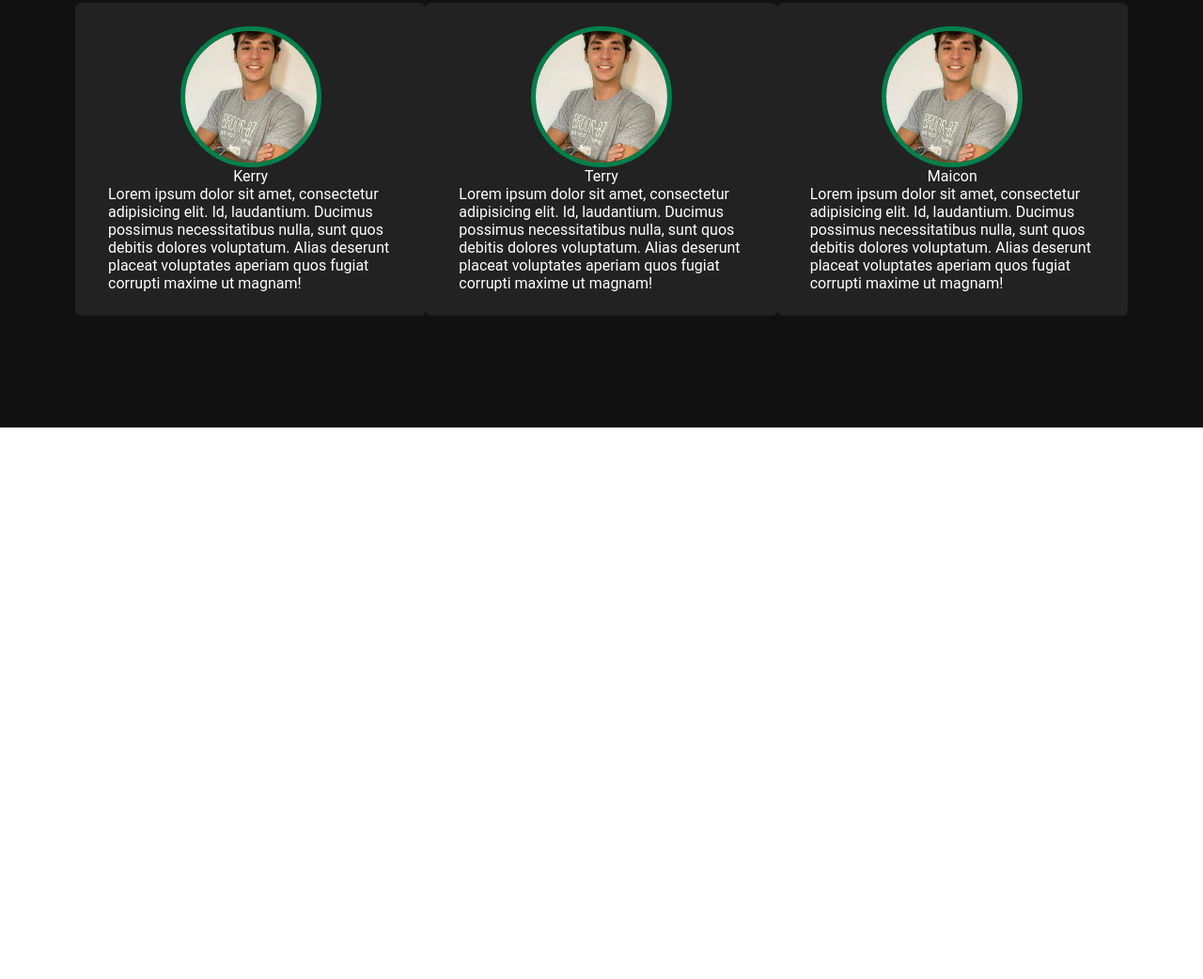
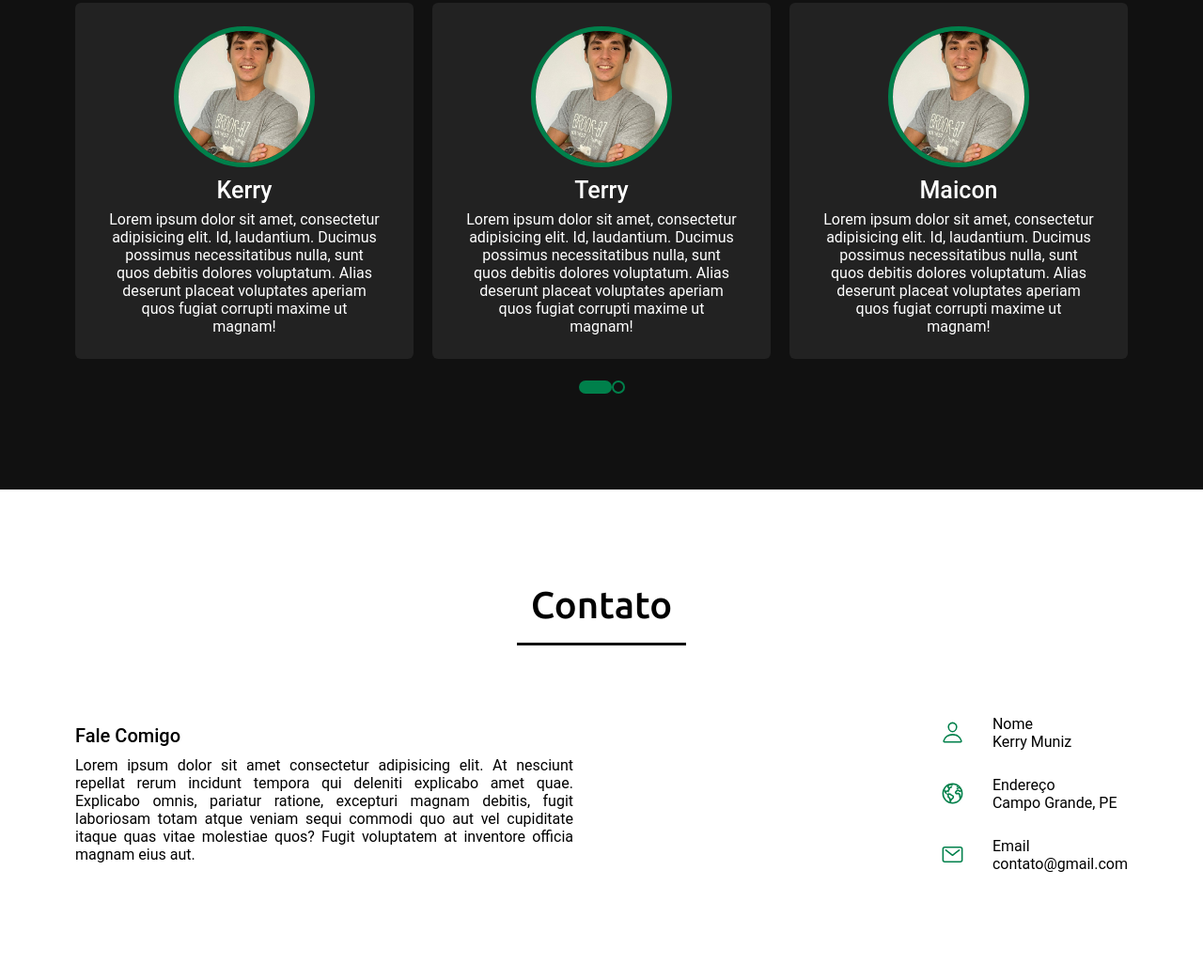
Before and after one commit to kerrymuniz/Potifolio, a plain HTML site: page index.html in a window 1280 px wide. Shown: the part 3016-4058 px from the top of the page at 94% size. Before the commit the page ends 3471 px from the top, so only its background shows below. Drawn offline with nearby package versions, Linux system fonts and the light colour scheme.

Commit message:
continuacao do portifolio

```diff
--- a/index.css
+++ b/index.css
@@ -276,11 +276,11 @@ section .title::after {
     transform: translateX(-50%);
 }
 
-.about, .services, .skills, .teams {
+.about, .services, .skills, .teams, .contact {
     font-family: 'Roboto', sans-serif;
 }
 
-.about .about-content, .services .serv-content, .skills .skills-content {
+.about .about-content, .services .serv-content, .skills .skills-content, .contact .contact-content {
     display: flex;
     flex-wrap: wrap;
     align-items: center;
@@ -495,6 +495,12 @@ section .title::after {
     background: #222;
     border-radius: 6px;
     padding: 25px 35px;
+    text-align: center;
+    transition: all 0.3s ease;
+}
+
+.teams .carousel .card:hover {
+    background: #00804b;
 }
 
 .teams .carousel .card img {
@@ -503,6 +509,11 @@ section .title::after {
     object-fit: cover;
     border-radius: 50%;
     border: 5px solid #00804b;
+    transition: all 0.3s ease;
+}
+
+.teams .carousel .card:hover img {
+    border-color: #fff;
 }
 
 .teams .carousel .card .box {
@@ -510,11 +521,76 @@ section .title::after {
     flex-direction: column;
     align-items: center;
     justify-content: center;
+    transition: all 0.3s ease;
+}
+
+.teams .carousel .card:hover .box {
+    transform: scale(1.05);
+}
+
+.teams .carousel .card .text {
+    font-size: 25px;
+    font-weight: 500;
+    margin: 10px 0 7px 0;
+}
+
+.owl-dots {
+    text-align: center;
+    margin-top: 20px;
+}
+
+.owl-dot {
+    width: 14px;
+    height: 14px;
+    outline: none!important;
+    border-radius: 50%;
+    border: 2px solid #00804b!important;
+    transition: all 0.3s ease;
+}
+
+.owl-dot.active {
+    width: 35px;
+    border-radius: 15px;
+}
+
+.owl-dot.active, .owl-dot:hover {
+    background: #00804b!important;
 }
 
 
+/*..sessão.contato..*/
+.contact .contact-content .column {
+    width: calc(50% - 30px);
+}
 
+.contact .contact-content .left p {
+    text-align: justify;
+}
 
+.contact .contact-content .text {
+    font-size: 20px;
+    font-weight: 500;
+    margin-bottom: 10px;
+}
+
+.contact .contact-content .left .icons {
+    margin: 10px 0;
+}
+
+.contact .contact-content .row {
+    display: flex;
+    height: 65px;
+    align-items: center;
+}
+
+.contact .contact-content .row .info {
+    margin-left: 30px;
+}
+
+.contact .contact-content .row ion-icon {
+    font-size: 25px;
+    color: #00804b;
+}
 
 
 
--- a/index.html
+++ b/index.html
@@ -251,6 +251,44 @@
         </div>
     </section>
 
+    <!-- sessão contato -->
+    <section class="contact" id="contact">
+        <div class="max-width">
+            <h2 class="title">Contato</h2>
+            <div class="contact-content">
+                <div class="column left">
+                    <div class="text">Fale Comigo</div>
+                    <p>Lorem ipsum dolor sit amet consectetur adipisicing elit. At nesciunt repellat rerum incidunt tempora qui deleniti explicabo amet quae. Explicabo omnis, pariatur ratione, excepturi magnam debitis, fugit laboriosam totam atque veniam sequi commodi quo aut vel cupiditate itaque quas vitae molestiae quos? Fugit voluptatem at inventore officia magnam eius aut.</p>
+                </div>
+                <div class="icons">
+                    <div class="row">
+                        <ion-icon name="person-outline"></ion-icon>
+                        <div class="info">
+                            <div class="head">Nome</div>
+                            <div class="sub-title">Kerry Muniz</div>
+                        </div>
+                    </div>
+
+                    <div class="row">
+                        <ion-icon name="earth-outline"></ion-icon>
+                        <div class="info">
+                            <div class="head">Endereço</div>
+                            <div class="sub-title">Campo Grande, PE</div>
+                        </div>
+                    </div>
+
+                    <div class="row">
+                        <ion-icon name="mail-outline"></ion-icon>
+                        <div class="info">
+                            <div class="head">Email</div>
+                            <div class="sub-title">contato@gmail.com</div>
+                        </div>
+                    </div>
+                </div>
+            </div>
+        </div>
+    </section>
+
 
 
 
--- a/index.js
+++ b/index.js
@@ -6,7 +6,29 @@ $(document).ready(function() { //o $(document).ready() serve para quando quiser
             $('.navbar').removeClass("sticky");
         }
     });
+    $('.menu-btn').click(function(){
+        $('.navbar.menu').toggleClass("active");
+        $('.menu-btn i').toggleClass("active");
+    });
+
     $('.carousel').owlCarousel({ //essa função dá um efeito de "arrasta pro lado" que fica bem bonito e estiloso;
-
+        margin:20,
+        loop:true,
+        autoplayTimeOut:2000,
+        autoplayHoverPouser:true,
+        responsive:{
+            0:{
+                items:1,
+                nav:false
+            },
+            600:{
+                items:2,
+                nav:false
+            },
+            1000:{
+                items:3,
+                nav:false
+            }
+        }
     });
 });
```
